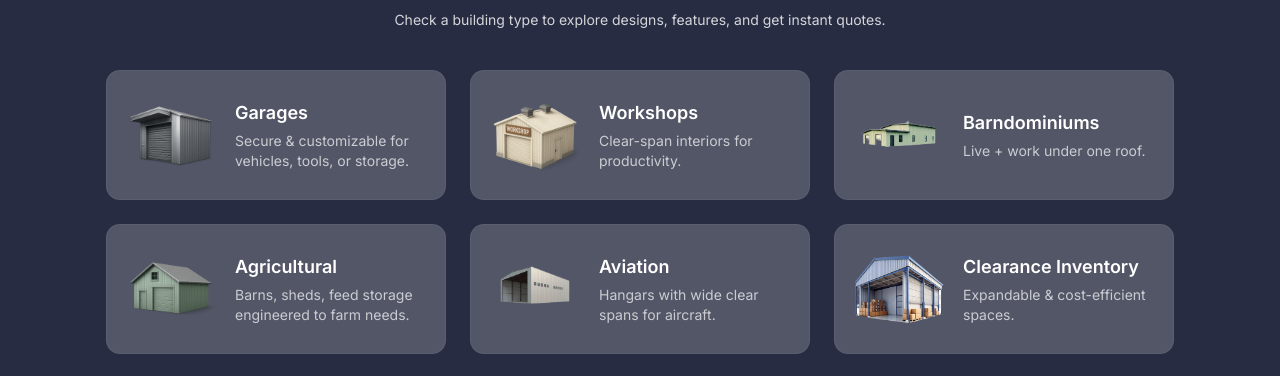
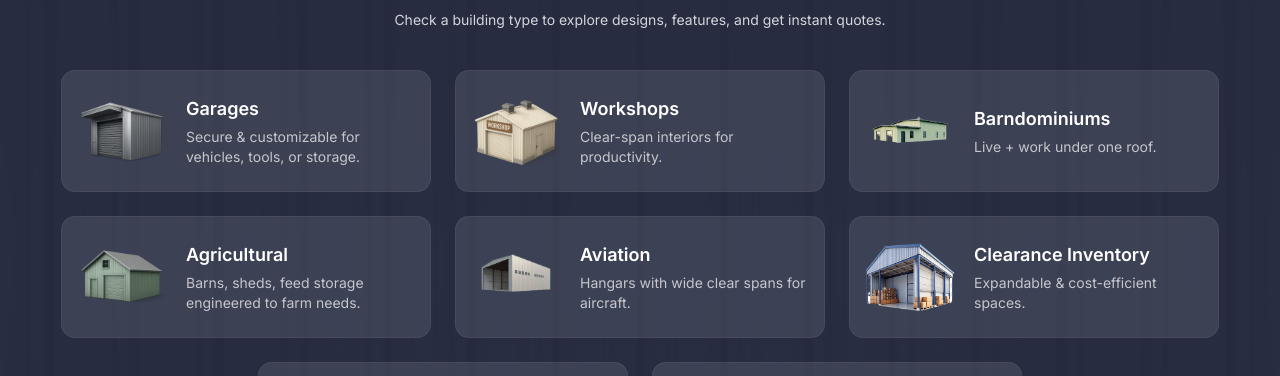
Before and after one commit to react6-flyweis/the-steel, a Next.js app: page / in a window 1280 px wide. Shown: the part 3016-3392 px from the top of the page. Built offline with nearby package versions, Linux system fonts and the light colour scheme.

Commit message:
feat: enhance Buildings component with background image and refactor layout using Container

```diff
--- a/components/home/Buildings.tsx
+++ b/components/home/Buildings.tsx
@@ -1,5 +1,4 @@
 import Image from "next/image";
-import Link from "next/link";
 import { Button } from "../ui/button";
 
 import garageImg from "@/assets/buildings/garage.png";
@@ -10,6 +9,8 @@ import aviationImg from "@/assets/buildings/aviation.png";
 import inventoryImg from "@/assets/buildings/inventory.png";
 import commercialImg from "@/assets/buildings/commercial.png";
 import storageImg from "@/assets/buildings/storage.png";
+import buildingsBg from "@/assets/buildings/buildings-bg.png";
+import Container from "../Container";
 
 const items = [
   {
@@ -56,8 +57,20 @@ const items = [
 
 export default function Buildings() {
   return (
-    <section className="py-16 bg-secondary text-white">
-      <div className="max-w-7xl mx-auto px-6 md:px-8 text-center">
+    <section className="relative py-16 bg-secondary text-white">
+      <div
+        aria-hidden
+        className="absolute inset-0"
+        style={{
+          backgroundImage: `url(${buildingsBg.src})`,
+          backgroundPosition: "center",
+          backgroundRepeat: "no-repeat",
+          backgroundSize: "cover",
+          opacity: 0.04,
+        }}
+      />
+
+      <div className="relative z-10 max-w-7xl mx-auto px-6 md:px-8 text-center">
         <h2 className="text-3xl font-extrabold">
           <span className="text-primary">Steel Buildings for</span> Every
           Purpose
@@ -67,14 +80,11 @@ export default function Buildings() {
           quotes.
         </p>
 
-        {/* Fixed-width centered container using flex + wrap. Cards have fixed widths so the
-            last row naturally centers when there's an incomplete line. */}
-        <div className="mt-10">
-          <div className="mx-auto max-w-[1100px] flex flex-wrap justify-center gap-6">
+        <Container className="mt-10 flex flex-wrap justify-center gap-6">
           {items.map((it) => (
             <article
               key={it.title}
-                className="flex items-center gap-4 p-4 rounded-xl bg-card/20 border border-white/5 w-[340px]"
+              className="flex items-center gap-4 p-3 rounded-xl bg-card/10 border border-white/5 w-[370px]"
             >
               <div className=" flex items-center justify-center shrink-0">
                 <Image
@@ -90,8 +100,7 @@ export default function Buildings() {
               </div>
             </article>
           ))}
-          </div>
-        </div>
+        </Container>
 
         <div className="mt-10 flex justify-center">
           <Button size="lg" className="min-w-44 rounded">
```
Lines whose indentation alone changed are shown as unchanged.
